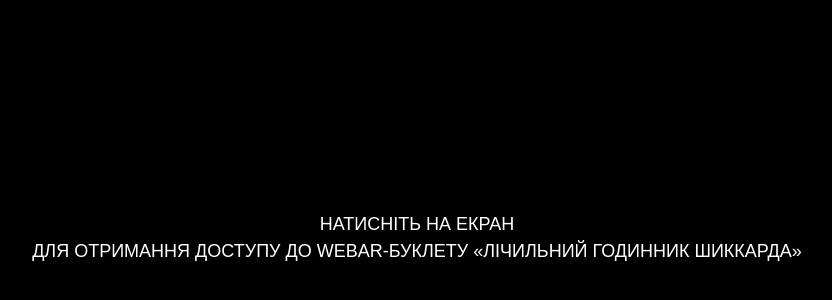
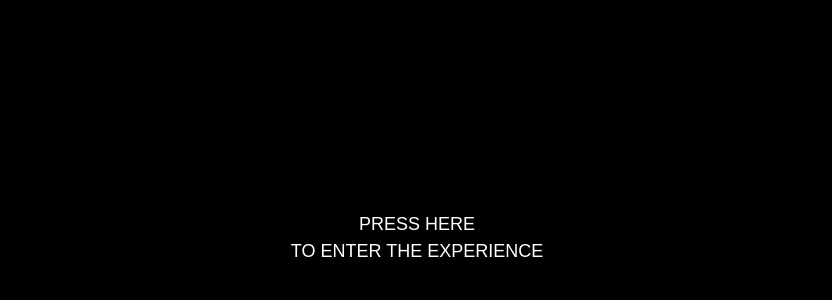
Before and after one commit to treshhh/project1, a plain HTML site: page index.html in a window 1280 px wide. Shown: the part 162-462 px from the top of the page, without its empty margins (223-1055 px from the left). Drawn offline with nearby package versions, Linux system fonts and the light colour scheme.

Commit message:
Created by GitHub

```diff
--- a/index.html
+++ b/index.html
@@ -26,9 +26,9 @@
                 text-transform: uppercase; font-family: Arial, Helvetica, sans-serif; font-weight: 400; line-height: 1.5em; font-size: large; white-space: nowrap;
                 user-select: none; pointer-events: none;
             ">
-            Натисніть на екран
+            Press here
             <br>
-            для отримання доступу до WebAR-буклету «Лічильний годинник Шиккарда»
+            to enter the experience
         </div>
     </div>
 
```
